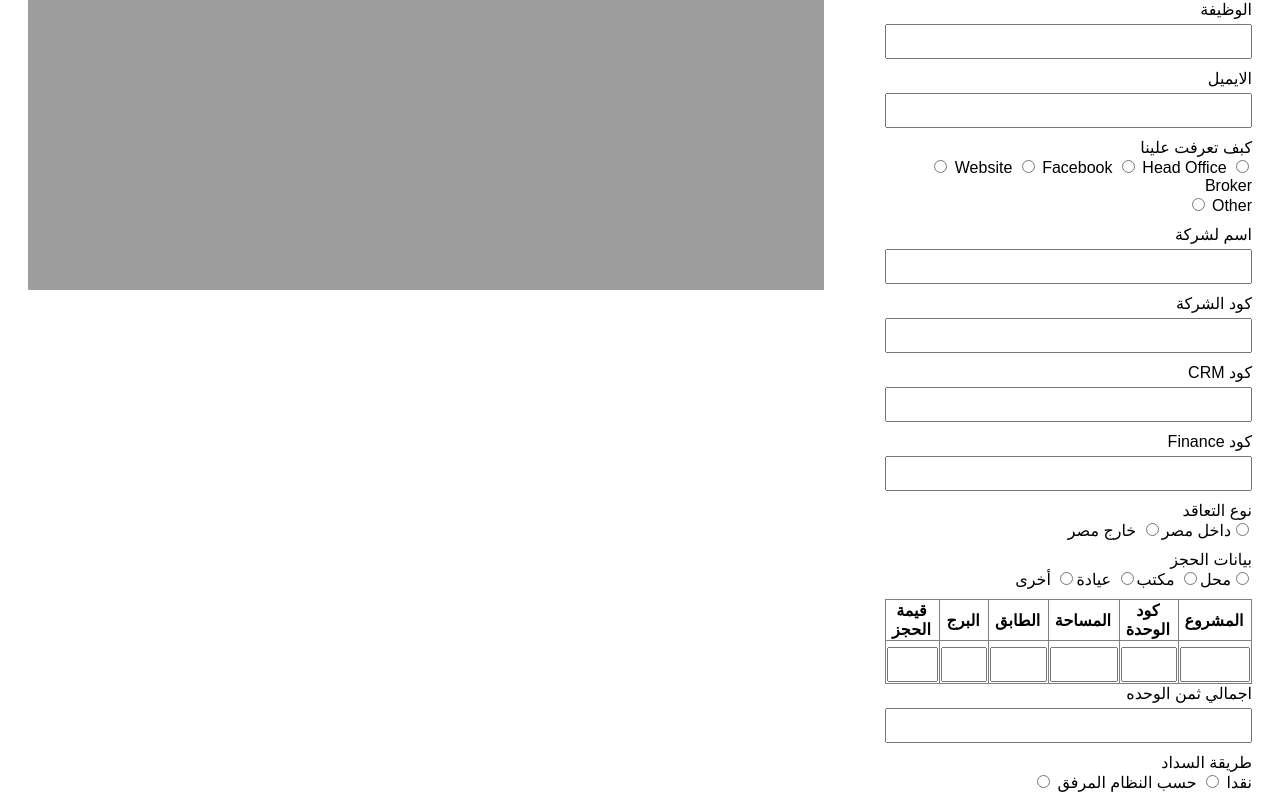
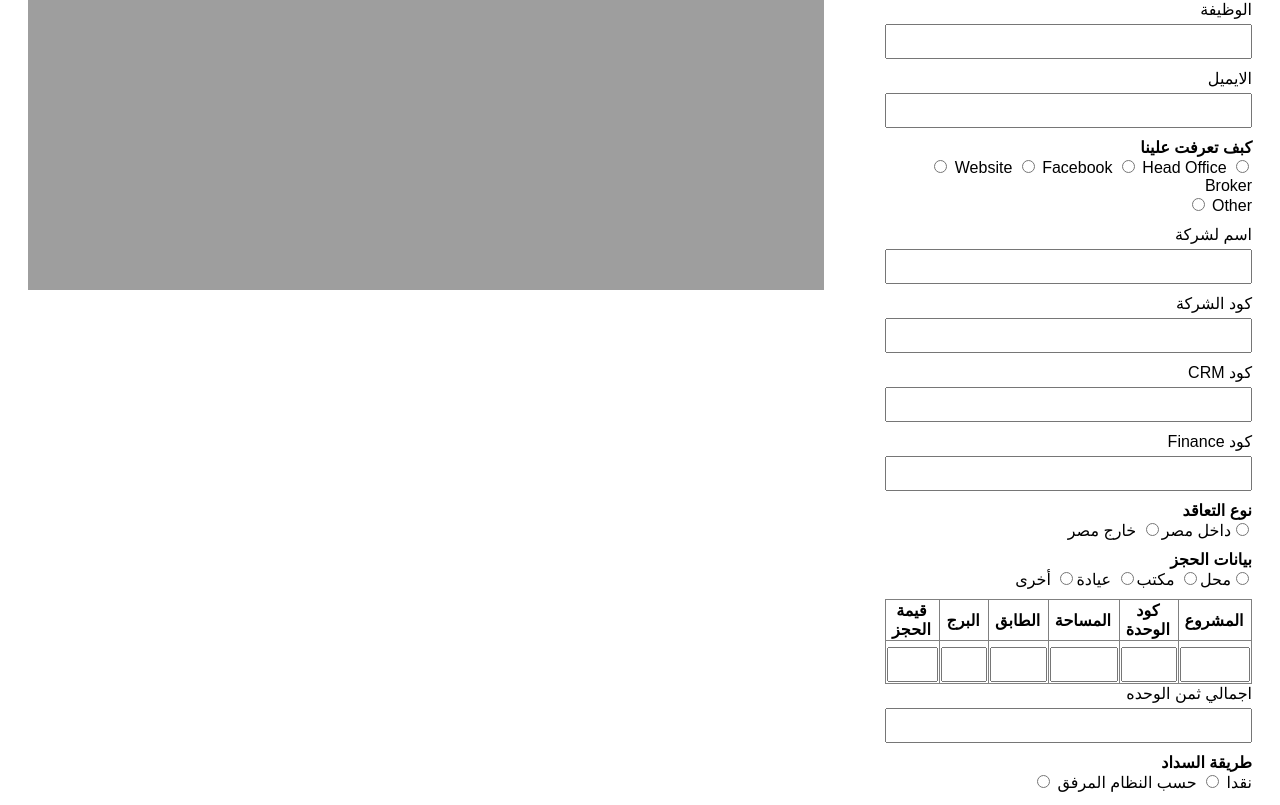
Before and after one commit to asirabdelhady/arqa-reservation, a plain HTML site: page index.html in a window 1280 px wide. Shown: the part 335-1140 px from the top of the page. Drawn offline with Linux system fonts and the light colour scheme.

Commit message:
adding weight to subtitles

```diff
--- a/index.html
+++ b/index.html
@@ -40,7 +40,7 @@
                 <input type="text" id="email" name="email" maxlength="39" oninput="updateCanvas()">
             </div>
             <div class="input-field">
-                <label>كبف تعرفت علينا</label><br>
+                <label style="font-weight: 800;">كبف تعرفت علينا</label><br>
                 <input type="radio" id="website" name="howDidYouFindUS" value="facebook" onchange="updateCanvas()"> Website
                 <input type="radio" id="facebook" name="howDidYouFindUS" value="instagram" onchange="updateCanvas()"> Facebook
                 <input type="radio" id="headoffice" name="howDidYouFindUS" value="headOffice" onchange="updateCanvas()"> Head Office
@@ -72,12 +72,12 @@
                 <input type="text" id="financeCode" name="financeCode" maxlength="28" oninput="updateCanvas()">
             </div>
             <div class="input-field">
-                <label>نوع التعاقد</label><br>
+                <label style="font-weight: 800;">نوع التعاقد</label><br>
                 داخل مصر<input type="radio" id="insideEgypt" name="contract" value="insideEgypt" onchange="updateCanvas()">
                 خارج مصر<input type="radio" id="outsideEgypt" name="contract" value="outsideEgypt" onchange="updateCanvas()">
             </div>
             <div class="input-field">
-                <label>بيانات الحجز</label><br>
+                <label style="font-weight: 800;">بيانات الحجز</label><br>
                 محل<input type="radio" id="officeDetails" name="reservationDetails" value="officeDetails" onchange="updateCanvas()">
                 مكتب<input type="radio" id="clinicDetails" name="reservationDetails" value="clinicDetails" onchange="updateCanvas()">
                 عيادة<input type="radio" id="otherDetails" name="reservationDetails" value="otherDetails" onchange="updateCanvas()">
@@ -115,7 +115,7 @@
                 <input type="number" id="totalUnitPrice" name="totalUnitPrice" maxlength="49" oninput="updateCanvas()">
             </div>
             <div class="input-field">
-                <label>طريقة السداد</label><br>
+                <label style="font-weight: 800;">طريقة السداد</label><br>
                 <input type="radio" id="typeCash" name="paymentType" value="typeCash" onchange="updateCanvas()"> نقدا
                 <input type="radio" id="typeCheque" name="paymentType" value="typeCheque" onchange="updateCanvas()"> حسب النظام المرفق
             </div>
```
